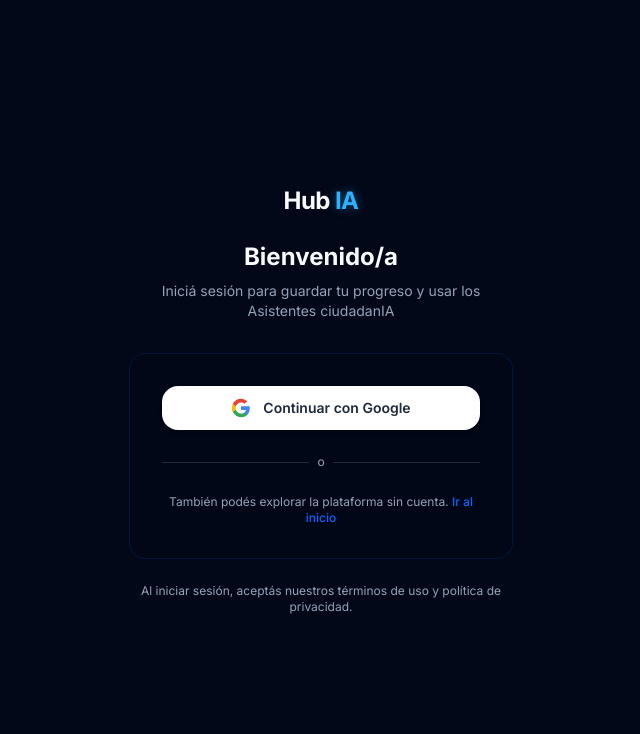
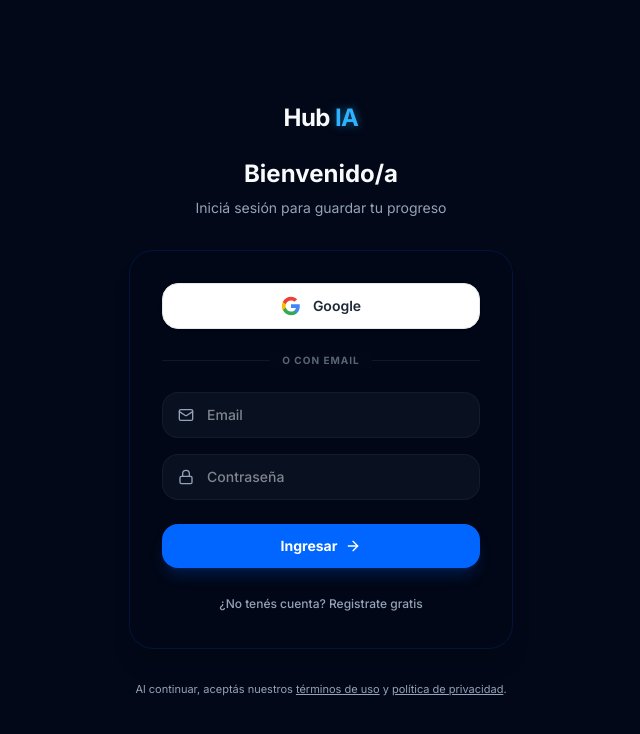
Before and after one commit to DIA-SMT/educacivil, a Next.js app: page /signin in a window 1280 px wide. Shown: the top 734 px of the page, without its empty margins (319-959 px from the left). Built offline with nearby package versions, Linux system fonts and the light colour scheme; no server answers.

Commit message:
crear usuario para logearse y recordar el usuario ya con mail para nop duplicar usuario

```diff
--- a/app/signin/actions.ts
+++ b/app/signin/actions.ts
@@ -28,6 +28,46 @@ export async function signInWithGoogle(formData: FormData) {
   redirect(data.url)
 }
 
+export async function signInWithEmail(formData: FormData) {
+  const supabase = await createClient()
+  const email = formData.get('email') as string
+  const password = formData.get('password') as string
+
+  const { error } = await supabase.auth.signInWithPassword({
+    email,
+    password,
+  })
+
+  if (error) {
+    redirect(`/signin?error=auth_error&email=${encodeURIComponent(email)}`)
+  }
+
+  redirect('/')
+}
+
+export async function signUpWithEmail(formData: FormData) {
+  const supabase = await createClient()
+  const email = formData.get('email') as string
+  const password = formData.get('password') as string
+  const origin = await getBaseUrl()
+
+  const { error } = await supabase.auth.signUp({
+    email,
+    password,
+    options: {
+      emailRedirectTo: `${origin}/auth/callback`,
+    },
+  })
+
+  if (error) {
+    redirect(`/signin?error=signup_error&email=${encodeURIComponent(email)}`)
+  }
+
+  // Redirect to onboarding. If they need to confirm email first, they might stay logged out,
+  // but if auto-confirm is on (common in dev), they go to onboarding.
+  redirect('/onboarding')
+}
+
 export async function signOut() {
   const supabase = await createClient()
   await supabase.auth.signOut()
--- a/app/signin/page.tsx
+++ b/app/signin/page.tsx
@@ -1,29 +1,28 @@
-import type { Metadata } from 'next'
-import { createClient } from '@/utils/supabase/server'
-import { redirect } from 'next/navigation'
-import { signInWithGoogle } from './actions'
+'use client'
+
+import { useState, Suspense } from 'react'
+import { useSearchParams } from 'next/navigation'
+import { signInWithGoogle, signInWithEmail, signUpWithEmail } from './actions'
 import Link from 'next/link'
-import { Zap } from 'lucide-react'
+import { Mail, Lock, Loader2, ArrowRight, UserPlus, LogIn } from 'lucide-react'
 
-export const metadata: Metadata = {
-  title: 'Iniciar sesión — Hub IA',
-  description: 'Accede a tu cuenta para guardar tu progreso y acceder a los Asistentes ciudadanIA.',
-}
+function SignInForm() {
+  const searchParams = useSearchParams()
+  const [isSignUp, setIsSignUp] = useState(false)
+  const [loading, setLoading] = useState(false)
 
-export default async function SignInPage({
-  searchParams,
-}: {
-  searchParams: Promise<{ error?: string; next?: string }>
-}) {
-  const supabase = await createClient()
-  const { data: { user } } = await supabase.auth.getUser()
+  const error = searchParams.get('error')
+  const next = searchParams.get('next')
+  const initialEmail = searchParams.get('email') || ''
+  const [email, setEmail] = useState(initialEmail)
 
-  if (user) redirect('/')
-
-  const { error, next } = await searchParams
+  const handleSubmit = (e: React.FormEvent<HTMLFormElement>) => {
+    setLoading(true)
+    // The form action will handle the actual server submission
+  }
 
   return (
-    <div className="min-h-screen bg-background flex items-center justify-center px-4">
+    <div className="min-h-screen bg-background flex items-center justify-center px-4 py-12">
       <div className="w-full max-w-sm">
         {/* Logo */}
         <div className="text-center mb-8">
@@ -32,72 +31,128 @@ export default async function SignInPage({
               Hub <span className="text-primary neon-text-cyan">IA</span>
             </span>
           </Link>
-          <h1 className="text-2xl font-bold text-foreground mb-2">Bienvenido/a</h1>
+          <h1 className="text-2xl font-bold text-foreground mb-2 transition-all duration-300">
+            {isSignUp ? 'Crear cuenta' : 'Bienvenido/a'}
+          </h1>
           <p className="text-muted-foreground text-sm">
-            Iniciá sesión para guardar tu progreso y usar los Asistentes ciudadanIA
+            {isSignUp
+              ? 'Unite a la plataforma de aprendizaje ciudadanIA'
+              : 'Iniciá sesión para guardar tu progreso'}
           </p>
         </div>
 
         {/* Card */}
-        <div className="glass rounded-2xl p-8 flex flex-col gap-6">
+        <div className="glass rounded-3xl p-8 flex flex-col gap-6 shadow-xl border-border/50">
 
           {error && (
-            <div className="text-sm text-red-500 bg-red-500/10 border border-red-500/20 rounded-xl p-3 text-center">
-              Ocurrió un error al iniciar sesión. Intentá de nuevo.
+            <div className="text-xs text-red-500 bg-red-500/10 border border-red-500/20 rounded-xl p-3 text-center animate-in fade-in slide-in-from-top-1">
+              {error === 'google_error' && 'Error al conectar con Google.'}
+              {error === 'auth_error' && 'Email o contraseña incorrectos.'}
+              {error === 'signup_error' && 'No pudimos crear la cuenta. ¿Ya existe?'}
+              {error !== 'google_error' && error !== 'auth_error' && error !== 'signup_error' && 'Ocurrió un error. Intentá de nuevo.'}
             </div>
           )}
 
-          {/* Google OAuth */}
+          {/* Google OAuth - Primordial */}
           <form action={signInWithGoogle}>
             {next && <input type="hidden" name="next" value={next} />}
             <button
               type="submit"
-              className="w-full flex items-center justify-center gap-3 px-6 py-3 rounded-xl bg-white text-gray-800 font-semibold text-sm hover:bg-gray-100 transition-all duration-200 shadow-md"
+              disabled={loading}
+              className="w-full flex items-center justify-center gap-3 px-6 py-3 rounded-2xl bg-white text-gray-800 font-semibold text-sm hover:bg-gray-100 transition-all duration-200 shadow-sm border border-gray-200 disabled:opacity-50"
             >
               <svg viewBox="0 0 24 24" className="w-5 h-5" aria-hidden="true">
-                <path
-                  d="M22.56 12.25c0-.78-.07-1.53-.2-2.25H12v4.26h5.92c-.26 1.37-1.04 2.53-2.21 3.31v2.77h3.57c2.08-1.92 3.28-4.74 3.28-8.09z"
-                  fill="#4285F4"
-                />
-                <path
-                  d="M12 23c2.97 0 5.46-.98 7.28-2.66l-3.57-2.77c-.98.66-2.23 1.06-3.71 1.06-2.86 0-5.29-1.93-6.16-4.53H2.18v2.84C3.99 20.53 7.7 23 12 23z"
-                  fill="#34A853"
-                />
-                <path
-                  d="M5.84 14.09c-.22-.66-.35-1.36-.35-2.09s.13-1.43.35-2.09V7.07H2.18C1.43 8.55 1 10.22 1 12s.43 3.45 1.18 4.93l2.85-2.22.81-.62z"
-                  fill="#FBBC05"
-                />
-                <path
-                  d="M12 5.38c1.62 0 3.06.56 4.21 1.64l3.15-3.15C17.45 2.09 14.97 1 12 1 7.7 1 3.99 3.47 2.18 7.07l3.66 2.84c.87-2.6 3.3-4.53 6.16-4.53z"
-                  fill="#EA4335"
-                />
+                <path d="M22.56 12.25c0-.78-.07-1.53-.2-2.25H12v4.26h5.92c-.26 1.37-1.04 2.53-2.21 3.31v2.77h3.57c2.08-1.92 3.28-4.74 3.28-8.09z" fill="#4285F4"/>
+                <path d="M12 23c2.97 0 5.46-.98 7.28-2.66l-3.57-2.77c-.98.66-2.23 1.06-3.71 1.06-2.86 0-5.29-1.93-6.16-4.53H2.18v2.84C3.99 20.53 7.7 23 12 23z" fill="#34A853"/>
+                <path d="M5.84 14.09c-.22-.66-.35-1.36-.35-2.09s.13-1.43.35-2.09V7.07H2.18C1.43 8.55 1 10.22 1 12s.43 3.45 1.18 4.93l2.85-2.22.81-.62z" fill="#FBBC05"/>
+                <path d="M12 5.38c1.62 0 3.06.56 4.21 1.64l3.15-3.15C17.45 2.09 14.97 1 12 1 7.7 1 3.99 3.47 2.18 7.07l3.66 2.84c.87-2.6 3.3-4.53 6.16-4.53z" fill="#EA4335"/>
               </svg>
-              Continuar con Google
+              Google
             </button>
           </form>
 
           <div className="relative">
             <div className="absolute inset-0 flex items-center">
-              <div className="w-full border-t border-border" />
+              <div className="w-full border-t border-border/50" />
             </div>
-            <div className="relative flex justify-center text-xs">
-              <span className="bg-card px-2 text-muted-foreground">o</span>
+            <div className="relative flex justify-center text-[10px] uppercase tracking-widest font-bold">
+              <span className="bg-background px-3 text-muted-foreground/60">o con email</span>
             </div>
           </div>
 
-          {/* Browsing without account */}
-          <p className="text-center text-xs text-muted-foreground">
-            También podés explorar la plataforma sin cuenta.{' '}
-            <Link href="/" className="text-primary hover:opacity-80 font-medium">
-              Ir al inicio
-            </Link>
-          </p>
+          {/* Email / Password Flow */}
+          <form
+            action={isSignUp ? signUpWithEmail : signInWithEmail}
+            onSubmit={handleSubmit}
+            className="flex flex-col gap-4"
+          >
+            <div className="relative group">
+              <Mail className="absolute left-4 top-1/2 -translate-y-1/2 w-4 h-4 text-muted-foreground group-focus-within:text-primary transition-colors" />
+              <input
+                name="email"
+                type="email"
+                required
+                placeholder="Email"
+                value={email}
+                onChange={(e) => setEmail(e.target.value)}
+                className="w-full pl-11 pr-4 py-3 rounded-2xl bg-muted/30 border border-border/50 text-sm focus:outline-none focus:border-primary/50 focus:ring-4 focus:ring-primary/10 transition-all font-medium"
+              />
+            </div>
+            <div className="relative group">
+              <Lock className="absolute left-4 top-1/2 -translate-y-1/2 w-4 h-4 text-muted-foreground group-focus-within:text-primary transition-colors" />
+              <input
+                name="password"
+                type="password"
+                required
+                minLength={6}
+                placeholder="Contraseña"
+                className="w-full pl-11 pr-4 py-3 rounded-2xl bg-muted/30 border border-border/50 text-sm focus:outline-none focus:border-primary/50 focus:ring-4 focus:ring-primary/10 transition-all font-medium"
+              />
+            </div>
+
+            <button
+              type="submit"
+              disabled={loading}
+              className="w-full flex items-center justify-center gap-2 py-3 rounded-2xl bg-primary text-primary-foreground font-bold text-sm hover:opacity-90 transition-all shadow-lg shadow-primary/20 disabled:opacity-50 mt-2 active:scale-[0.98]"
+            >
+              {loading ? (
+                <Loader2 className="w-4 h-4 animate-spin" />
+              ) : isSignUp ? (
+                <>Crear cuenta <UserPlus className="w-4 h-4" /></>
+              ) : (
+                <>Ingresar <ArrowRight className="w-4 h-4" /></>
+              )}
+            </button>
+          </form>
+
+          {/* Toggle Login/SignUp */}
+          <button
+            type="button"
+            onClick={() => setIsSignUp(!isSignUp)}
+            className="text-xs text-muted-foreground hover:text-foreground transition-colors text-center font-medium py-1"
+          >
+            {isSignUp
+              ? '¿Ya tenés cuenta? Iniciá sesión'
+              : '¿No tenés cuenta? Registrate gratis'}
+          </button>
         </div>
 
-        <p className="text-center text-xs text-muted-foreground mt-6">
-          Al iniciar sesión, aceptás nuestros términos de uso y política de privacidad.
+        <p className="text-center text-[11px] text-muted-foreground mt-8 leading-relaxed">
+          Al continuar, aceptás nuestros <Link href="#" className="underline">términos de uso</Link> y <Link href="#" className="underline">política de privacidad</Link>.
         </p>
       </div>
     </div>
   )
 }
+
+export default function SignInPage() {
+  return (
+    <Suspense fallback={
+      <div className="min-h-screen flex items-center justify-center">
+        <Loader2 className="w-8 h-8 animate-spin text-primary" />
+      </div>
+    }>
+      <SignInForm />
+    </Suspense>
+  )
+}
```
